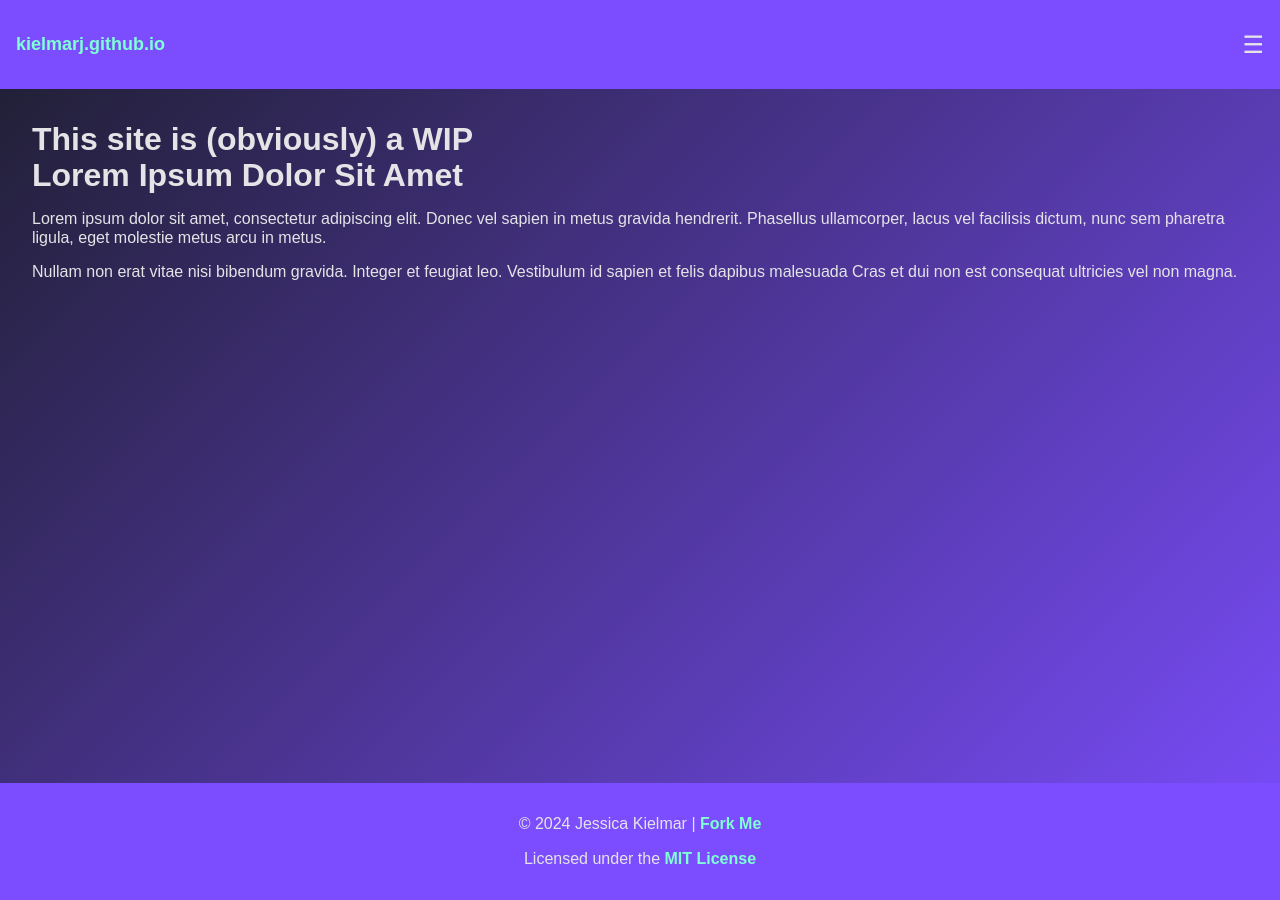
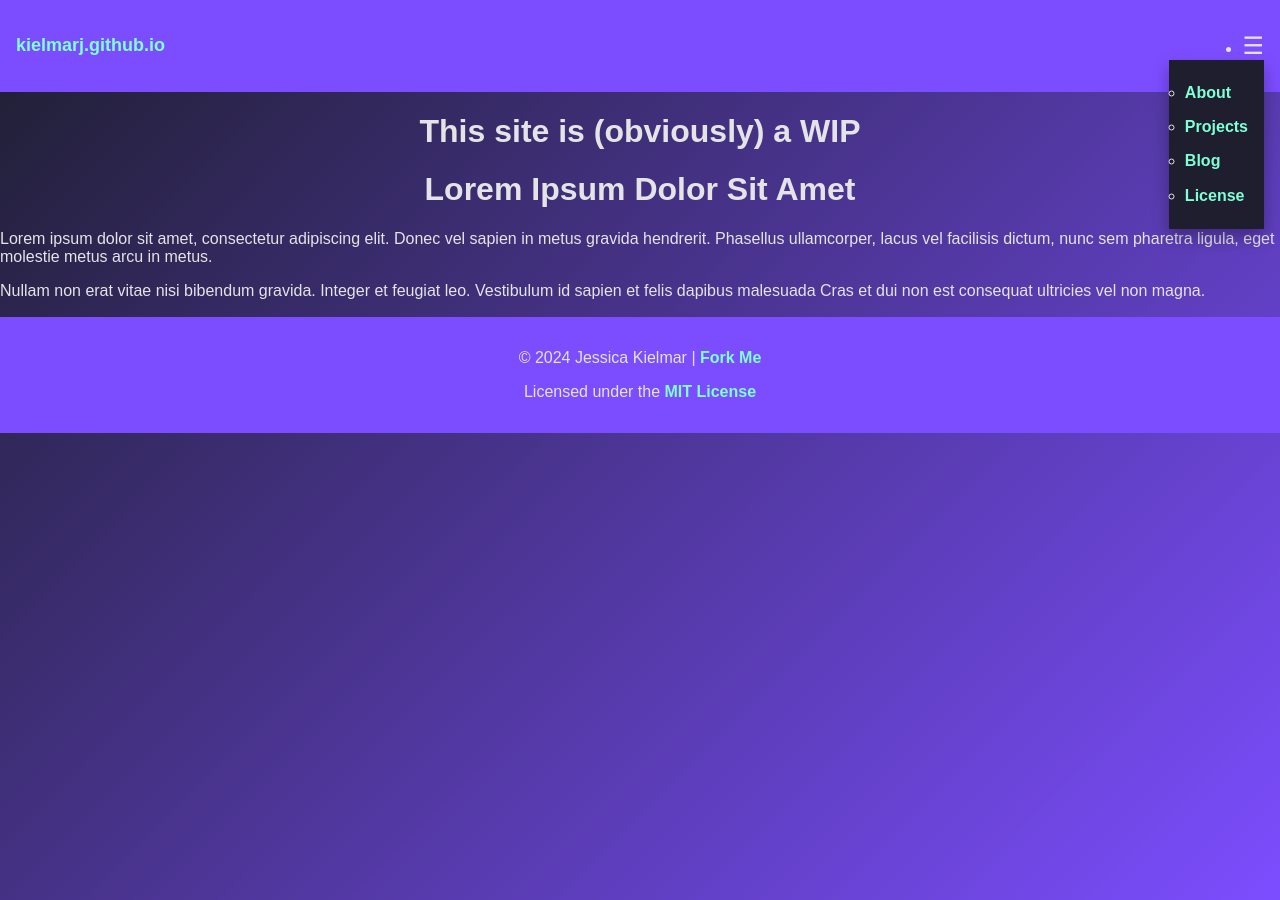
Before and after one commit to kielmarj/kielmarj.github.io, a Jekyll site: the page built from docs/index.html, in a window 1280 px wide. Built offline with Jekyll 4.4.1, drawn with Linux system fonts in a browser that asks for light colours.

Commit message:
Update default.css

```diff
--- a/docs/assets/default.css
+++ b/docs/assets/default.css
@@ -1,4 +1,3 @@
-/* Base styles */
 :root {
   --bg-color: #1e1e2f;
   --text-color: #e4e4e7;
@@ -6,18 +5,13 @@
   --secondary-color: #7c4dff;
 }
 
-html, body {
+html {
   margin: 0;
   padding: 0;
   height: 100%;
   font-family: Arial, sans-serif;
   background: linear-gradient(135deg, var(--bg-color), var(--secondary-color));
   color: var(--text-color);
-}
-
-body {
-  display: flex;
-  flex-direction: column;
 }
 
 header {
@@ -32,18 +26,8 @@ header {
   align-items: center;
 }
 
-h1 {
-  margin: 0;
-}
-
 nav {
   position: relative;
-}
-
-ul {
-  list-style: none;
-  margin: 0;
-  padding: 0;
 }
 
 a {
@@ -67,7 +51,7 @@ a:hover {
 }
 
 .dropdown-content {
-  display: none;
+  display: block;
   position: absolute;
   background-color: var(--bg-color);
   box-shadow: 0 8px 16px rgba(0, 0, 0, 0.3);
@@ -76,17 +60,12 @@ a:hover {
   right: 0;
 }
 
-.dropdown-item:hover .dropdown-content {
-  display: block;
-}
-
 .dropdown-content li {
   padding: 0.5rem 0;
 }
 
-main {
-  flex: 1;
-  padding: 2rem;
+h1 {
+  text-align: center;
 }
 
 footer {
@@ -95,11 +74,3 @@ footer {
   color: var(--text-color);
   padding: 1rem 0;
 }
-
-footer a {
-  color: var(--highlight-color);
-}
-
-footer a:hover {
-  text-decoration: underline;
-}
```
